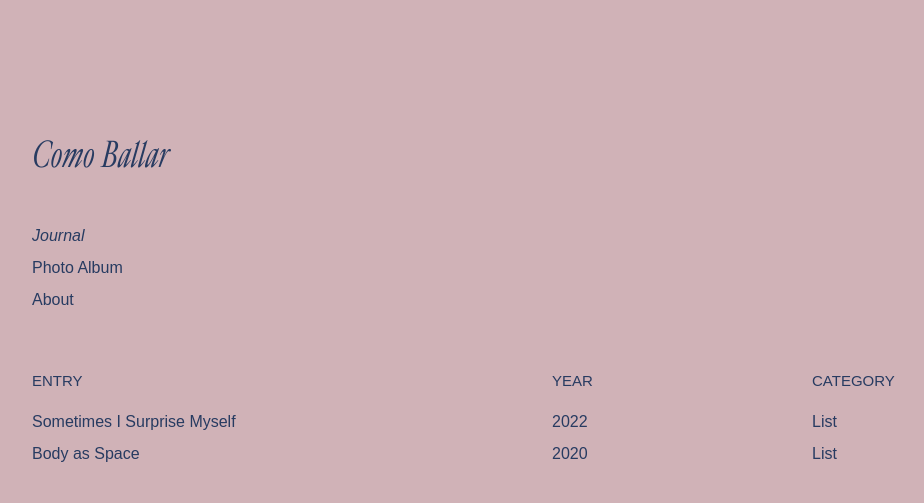
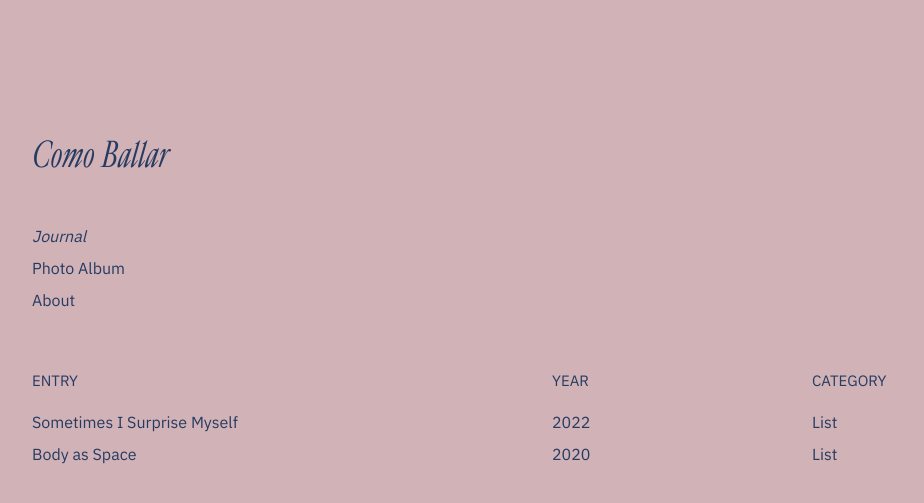
Before and after one commit to comballar/comballar.github.io, a Jekyll site: the page built from journal.html, in a window 1280 px wide. Shown: the top 503 px of the page, without its empty margins (88-1012 px from the left). Built offline with Jekyll 4.4.1, drawn with Linux system fonts in a browser that asks for light colours.

Commit message:
Update base.scss

```diff
--- a/_sass/base.scss
+++ b/_sass/base.scss
@@ -2,9 +2,10 @@
 $on-laptop:         800px !default;
 
 // typography
-$font__family:      'Arial', sans-serif;
+@import url('https://fonts.googleapis.com/css2?family=IBM+Plex+Sans&display=swap');
+$font__family:      'IBM Plex Sans', sans-serif;
 $font__size:        16px;
-$font__weight:      300;
+$font__weight:      400;
 $font__line-height: 2;
 
 @font-face {
```
